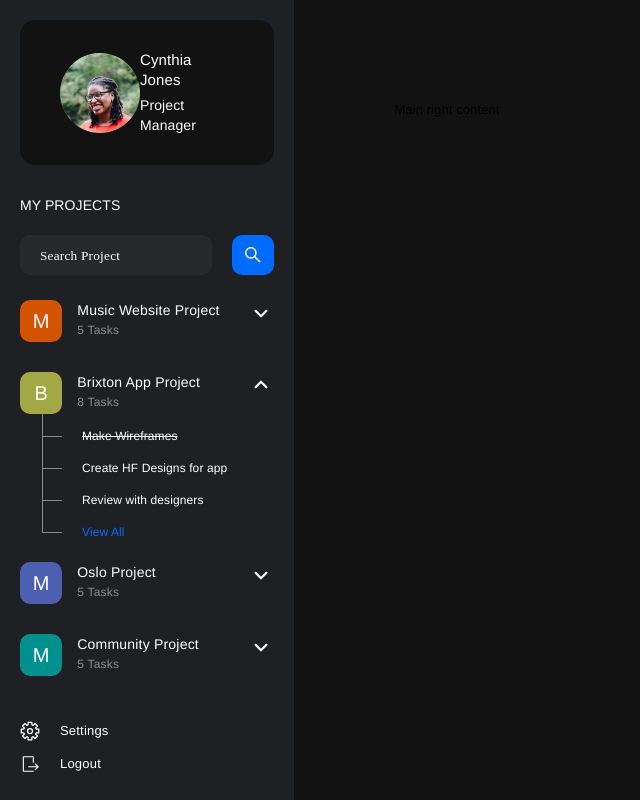
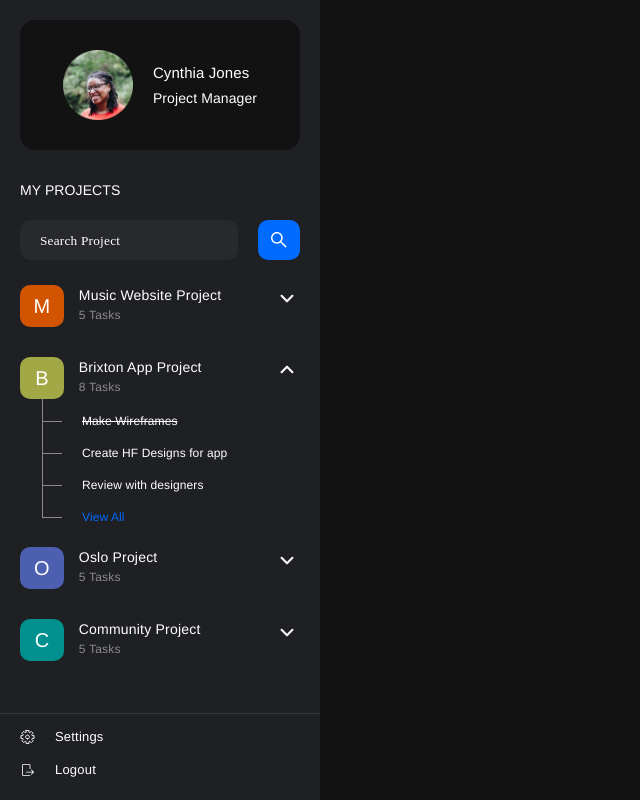
Before and after one commit to tobyoje/project-management-client, a React (Create React App) app: page / in a window 1280 px wide. Shown: the whole page, without its empty margins (0-640 px from the left). Built offline with nearby package versions, Linux system fonts and the light colour scheme.

Commit message:
Sidebar resized and completed

```diff
--- a/src/App.scss
+++ b/src/App.scss
@@ -4,4 +4,5 @@
 .app__divide {
   display: flex;
   height: 100vh;
+  position: relative;
 }
--- a/src/components/LeftBar/LeftBar.js
+++ b/src/components/LeftBar/LeftBar.js
@@ -112,7 +112,7 @@ const LeftBar = () => {
                 className="sidebar__project-container--namebox"
                 style={{ backgroundColor: "#4C5FB1" }}
               >
-                M
+                O
               </div>
               <div className="sidebar__project-container--info">
                 <p> Oslo Project</p>
@@ -132,7 +132,7 @@ const LeftBar = () => {
                 className="sidebar__project-container--namebox"
                 style={{ backgroundColor: "#00918E" }}
               >
-                M
+                C
               </div>
               <div className="sidebar__project-container--info">
                 <p> Community Project</p>
--- a/src/components/LeftBar/LeftBar.scss
+++ b/src/components/LeftBar/LeftBar.scss
@@ -1,15 +1,17 @@
 .sidebar {
-  width: 23%;
+  width: 32rem;
   background-color: #1f2023;
   display: flex;
   flex-direction: column;
   padding: 2rem 0rem;
+  position: fixed;
+  height: 100vh;
 
   &__profile {
     display: flex;
-    justify-content: space-between;
     align-items: center;
-    padding: 3rem 4rem;
+    justify-content: center;
+    padding: 3rem 2rem;
     border-radius: 15px;
     background-color: #121212;
     color: white;
@@ -17,7 +19,8 @@
   }
 
   &__profile-photo {
-    width: 8rem;
+    width: 7rem;
+    margin-right: 2rem;
   }
 
   &__name {
@@ -89,7 +92,7 @@
       justify-content: center;
       align-items: center;
       font-size: 2rem;
-      font-weight: 500;
+      font-weight: 400;
       background-color: #d35400;
       width: 4.4rem;
       height: 4.2rem;
@@ -201,11 +204,15 @@
   flex-direction: column;
   padding: 0 2rem;
   margin-top: 3rem;
+  position: absolute;
+  bottom: 2rem;
+  border-top: 0.01px solid rgba(139, 139, 139, 0.2);
+  width: 100%;
 }
 
 .sidebar__menu-container {
   display: flex;
-  margin-bottom: 1.3rem;
+  margin-top: 1.3rem;
   padding: 0;
   color: white;
   letter-spacing: 0.02rem;
--- a/src/pages/ProjectListPage/ProjectListPage.js
+++ b/src/pages/ProjectListPage/ProjectListPage.js
@@ -1,6 +1,11 @@
 const ProjectListPage = () => {
   return <>
-  Project List Page
+   <div className="project">
+        <div className="project__content">
+        Project List Page
+
+        </div>
+      </div>
   </>
 };
 
--- a/src/pages/ProjectPage/ProjectPage.scss
+++ b/src/pages/ProjectPage/ProjectPage.scss
@@ -1,5 +1,5 @@
 .project {
-  width: 77%;
+  width: 100%;
   background-color: #121212;
 
   &__content {
```
Also changed, not shown: src/pages/ProjectListPage/ProjectListPage.scss (added).
